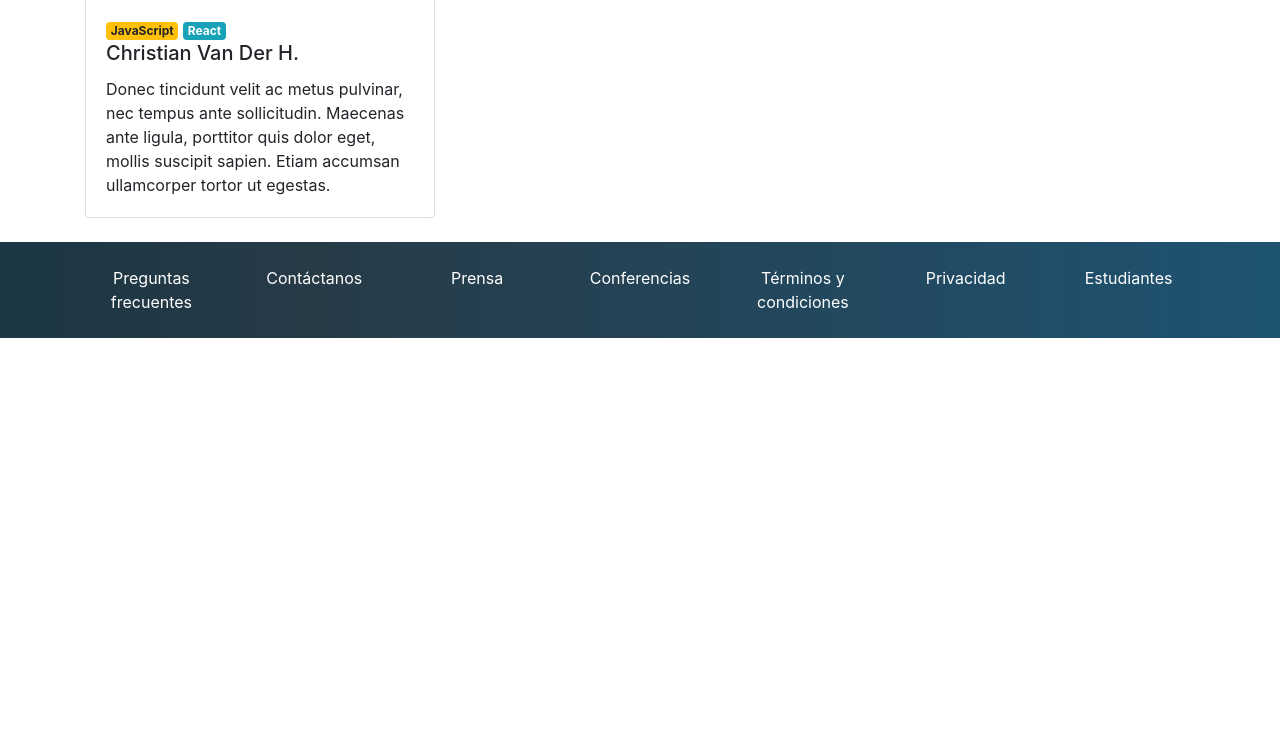
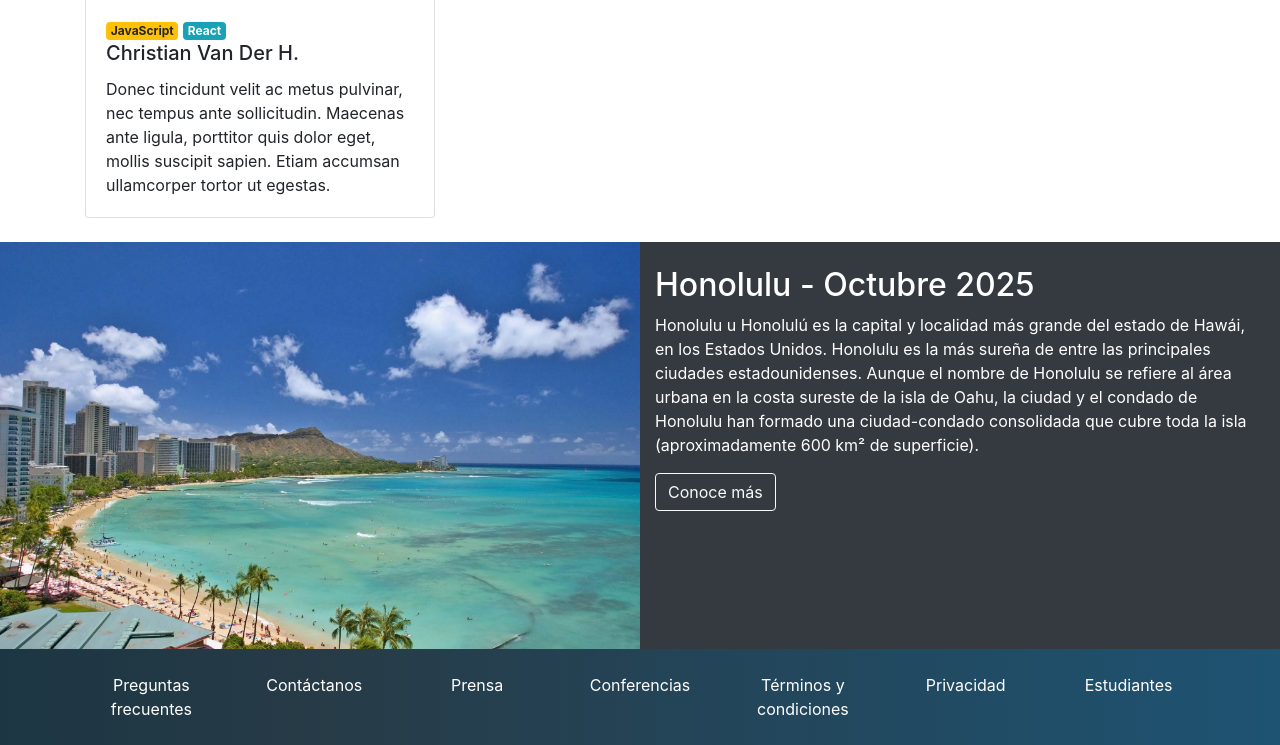
Before and after one commit to gonzalopimentel/Learning-Bootstrap, a plain HTML site: page index.html in a window 1280 px wide. Shown: the part 1656-2401 px from the top of the page. Before the commit the page ends 1994 px from the top, so only its background shows below. Drawn offline with nearby package versions, Linux system fonts and the light colour scheme.

Commit message:
Agregando un contenedor de ancho completo que es la sección de Honolulu, también es responsive

```diff
--- a/index.html
+++ b/index.html
@@ -27,7 +27,7 @@
       <div class="container">
         <a class="navbar-brand" href="#">
           <img src="./assets/images/platzi-logo.png" alt="platzi-logo" />
-          Conf Hawaii
+          Conf Hawái
         </a>
         <!--Este es el menu hamburguesa que se muesra en pantallas sm-->
         <button
@@ -51,7 +51,7 @@
               <a class="nav-link" href="#">Los Oradores</a>
             </li>
             <li class="nav-item">
-              <a class="nav-link" href="#">El lugar y la fecha</a>
+              <a class="nav-link" href="#">El lugar y la Fecha</a>
             </li>
             <li class="nav-item">
               <a class="nav-link" href="#">Conviértete en orador</a>
@@ -100,10 +100,10 @@
               <div class="row align-items-center">
                 <!--Le agrega 1 column de 6 para que se comprima el texto o ocupe el 50% del width-->
                 <div class="col-md-6 offset-md-6 text-center text-md-right">
-                  <h1>Platzi Conf Hawaii</h1>
+                  <h1>Platzi Conf Hawái</h1>
                   <!--Esta clase agrega el display:none // la otra agrega display:block en md-->
                   <p class="d-none d-md-block">
-                    Platzi Conf llega por primera vez a Hawuaii! Un evento para
+                    Platzi Conf llega por primera vez a Hawuái! Un evento para
                     compartir con nuestra comunidad el conocimiento y
                     experiencia de los expertos que estan creando el futuro de
                     Internet. Ven a conocer a miembros del Team Platzi, a otros
@@ -229,6 +229,36 @@
     </section>
     <!-- /Speakers-->
 
+    <!-- Lugar y Fecha-->
+    <section id="place-time">
+      <div class="container-fluid">
+        <div class="row">
+          <div class="col-12 col-lg-6 pl-0 pr-0">
+            <img src="./assets/images/honolulu.jpg" alt="Honolulu" />
+          </div>
+          <div class="col-12 col-lg-6 pt-4 pb-4">
+            <h2>Honolulu - Octubre 2025</h2>
+            <p>
+              Honolulu u Honolulú es la capital y localidad más grande del
+              estado de Hawái, en los Estados Unidos. Honolulu es la más sureña
+              de entre las principales ciudades estadounidenses. Aunque el
+              nombre de Honolulu se refiere al área urbana en la costa sureste
+              de la isla de Oahu, la ciudad y el condado de Honolulu han formado
+              una ciudad-condado consolidada que cubre toda la isla
+              (aproximadamente 600 km² de superficie).
+            </p>
+            <a
+              class="btn btn-outline-light"
+              href="https://es.wikipedia.org/wiki/Honolulu"
+              target="_blank"
+              >Conoce más</a
+            >
+          </div>
+        </div>
+      </div>
+    </section>
+    <!-- /Lugar y Fecha-->
+
     <!-- Footer -->
     <footer id="footer" class="pb-4 pt-4">
       <div class="container">
--- a/master.css
+++ b/master.css
@@ -46,6 +46,15 @@
   object-fit: cover;
 }
 
+#place-time {
+  background-color: #343a40;
+  color: white;
+}
+
+#place-time img {
+  max-width: 100%;
+}
+
 #footer {
   background: linear-gradient(90deg, #1c3643, #273b47 25%, #1e5372);
 }
```
